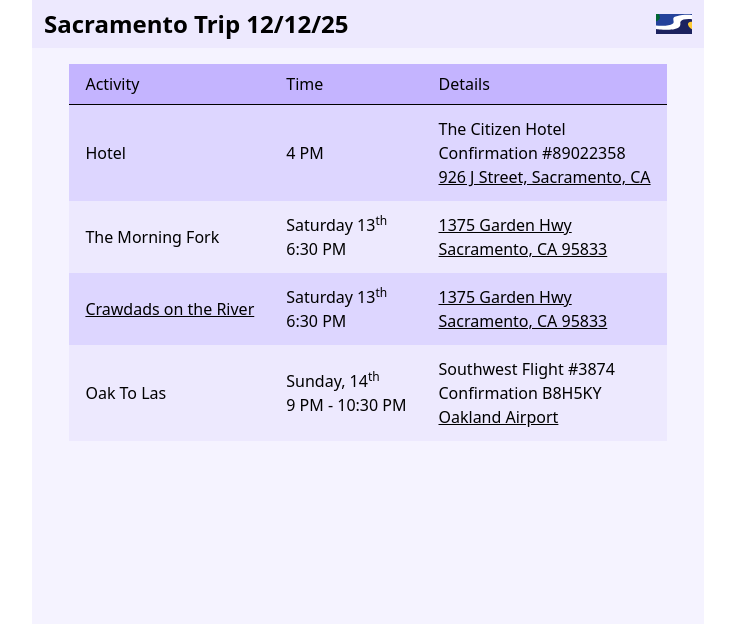
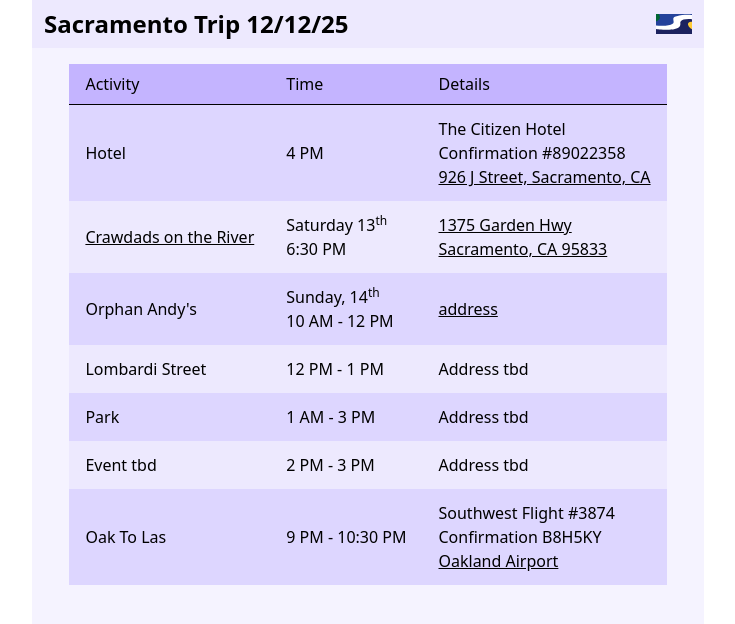
Before and after one commit to carltonj2000/vite-sacramento, a React (Vite) app: page / in a window 1280 px wide. Shown: the top 624 px of the page, without its empty margins (272-1007 px from the left). Built offline with nearby package versions, Linux system fonts and the light colour scheme.

Commit message:
add sf destiantions

```diff
--- a/src/App.tsx
+++ b/src/App.tsx
@@ -38,26 +38,6 @@
           </tr>
           <tr className="odd:bg-violet-200 even:bg-violet-100">
             <td className="px-4 py-3">
-              The Morning Fork
-            </td>
-            <td className="px-4 py-3">
-              Saturday 13<sup>th</sup>
-              <br />
-              6:30 PM
-            </td>
-            <td className="px-4 py-3">
-              <a
-                href="https://maps.app.goo.gl/PwzPpSbcPUmRvPgC8"
-                className="underline"
-              >
-                1375 Garden Hwy
-                <br />
-                Sacramento, CA 95833
-              </a>
-            </td>
-          </tr>
-          <tr className="odd:bg-violet-200 even:bg-violet-100">
-            <td className="px-4 py-3">
               <a href="/christmas.webp" className="underline">
                 Crawdads on the River
               </a>
@@ -79,10 +59,39 @@
             </td>
           </tr>
           <tr className="odd:bg-violet-200 even:bg-violet-100">
+            <td className="px-4 py-3">Orphan Andy's</td>
+            <td className="px-4 py-3">
+              Sunday, 14<sup>th</sup>
+              <br />10 AM - 12 PM
+            </td>
+            <td className="px-4 py-3">
+              <a
+                href="https://maps.app.goo.gl/C8BgovUfpaPKTHpx6"
+                className="underline"
+              >
+                address
+              </a>
+            </td>
+          </tr>
+          <tr className="odd:bg-violet-200 even:bg-violet-100">
+            <td className="px-4 py-3">Lombardi Street</td>
+            <td className="px-4 py-3">12 PM - 1 PM</td>
+            <td className="px-4 py-3">Address tbd</td>
+          </tr>
+          <tr className="odd:bg-violet-200 even:bg-violet-100">
+            <td className="px-4 py-3">Park</td>
+            <td className="px-4 py-3">1 AM - 3 PM</td>
+            <td className="px-4 py-3">Address tbd</td>
+          </tr>
+          <tr className="odd:bg-violet-200 even:bg-violet-100">
+            <td className="px-4 py-3">Event tbd</td>
+            <td className="px-4 py-3">2 PM - 3 PM</td>
+            <td className="px-4 py-3">Address tbd</td>
+          </tr>
+          <tr className="odd:bg-violet-200 even:bg-violet-100">
             <td className="px-4 py-3">Oak To Las</td>
             <td className="px-4 py-3">
-              Sunday, 14<sup>th</sup>
-              <br />9 PM - 10:30 PM
+              9 PM - 10:30 PM
             </td>
             <td className="px-4 py-3">
               Southwest Flight #3874
@@ -196,4 +205,24 @@
               </a>
             </td>
           </tr>
+          <tr className="odd:bg-violet-200 even:bg-violet-100">
+            <td className="px-4 py-3">
+              The Morning Fork
+            </td>
+            <td className="px-4 py-3">
+              Saturday 13<sup>th</sup>
+              <br />
+              6:30 PM
+            </td>
+            <td className="px-4 py-3">
+              <a
+                href="https://maps.app.goo.gl/PwzPpSbcPUmRvPgC8"
+                className="underline"
+              >
+                1375 Garden Hwy
+                <br />
+                Sacramento, CA 95833
+              </a>
+            </td>
+          </tr>
  */
```
